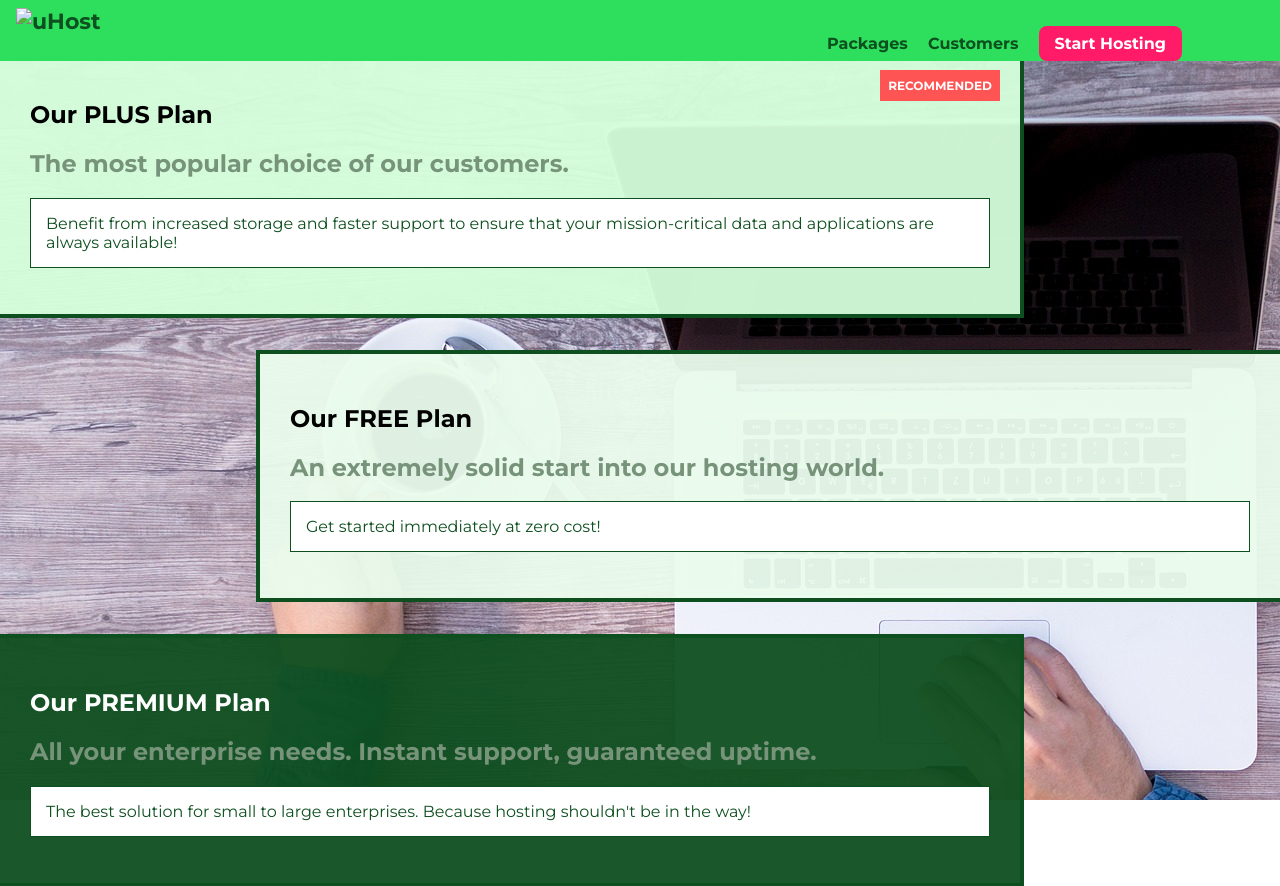
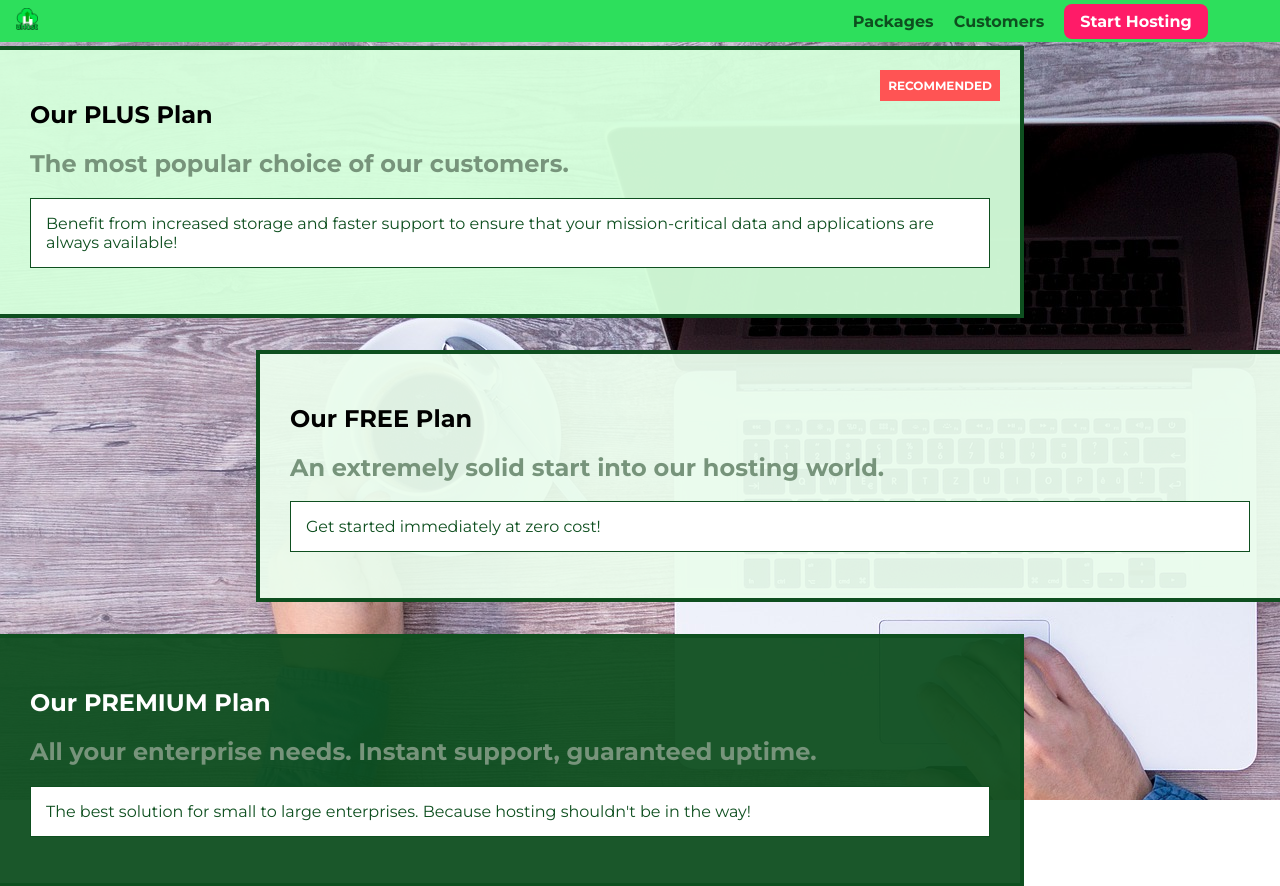
Before and after one commit to panchalmanish2208/webhostingsite, a plain HTML site: page packages/index.html in a window 1280 px wide. Shown: the top 886 px of the page. Drawn offline with Linux system fonts and the light colour scheme.

Commit message:
fix: resolved 404 navigating home and customer page from package page

```diff
--- a/packages/index.html
+++ b/packages/index.html
@@ -15,8 +15,8 @@
     <div class="background"></div>
     <header class="main-header">
         <div class="main-div">
-            <a href="index.html" class="main-header__brand">
-                <img src="images/uhost-icon.png" alt="uHost">
+            <a href="../index.html" class="main-header__brand">
+                <img src="../images/uhost-icon.png" alt="uHost">
             </a>
         </div>
         <nav class="main-nav">
@@ -25,7 +25,7 @@
                     <a href="index.html">Packages</a>
                 </li>
                 <li class="main-nav__item">
-                    <a href="..customers/index.html">Customers</a>
+                    <a href="../customers/index.html">Customers</a>
                 </li>
                 <li class="main-nav__item main-nav__item--cta">
                     <a href="../start-hosting/index.html">Start Hosting</a>
```
